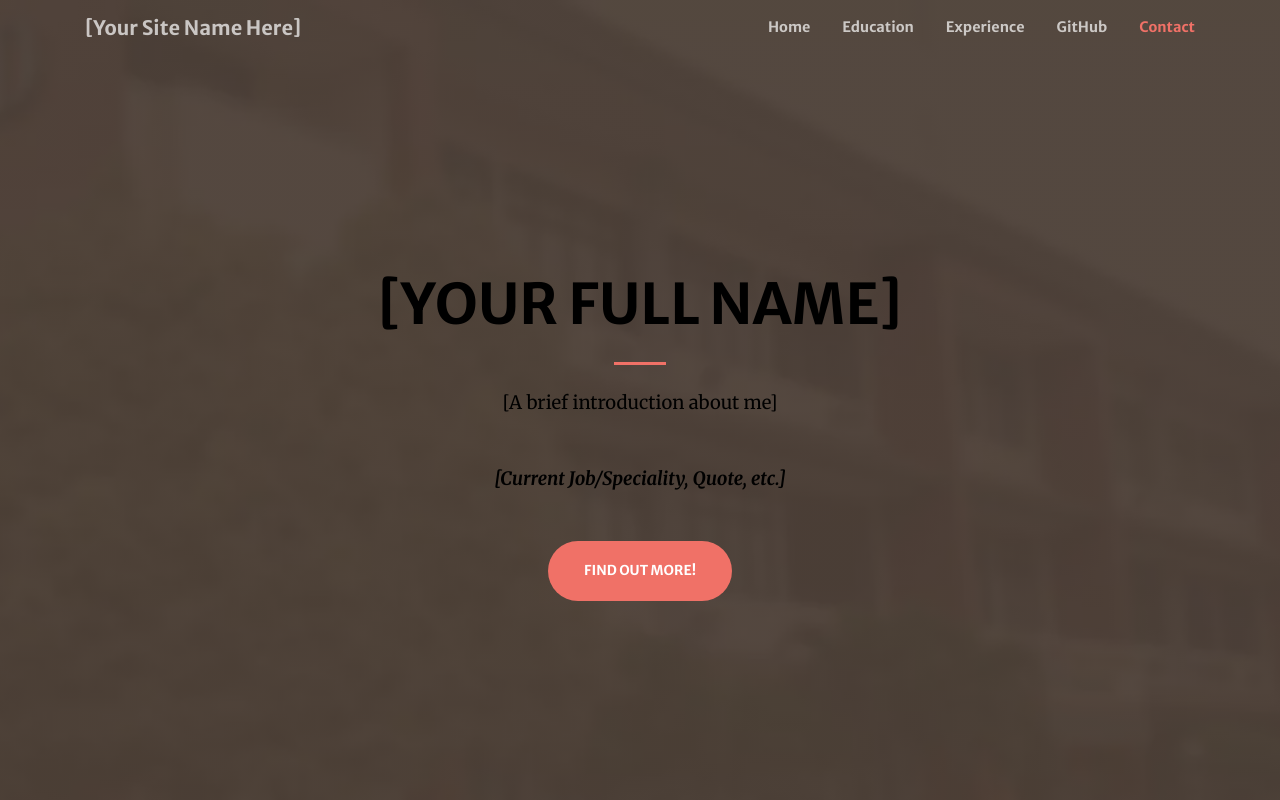
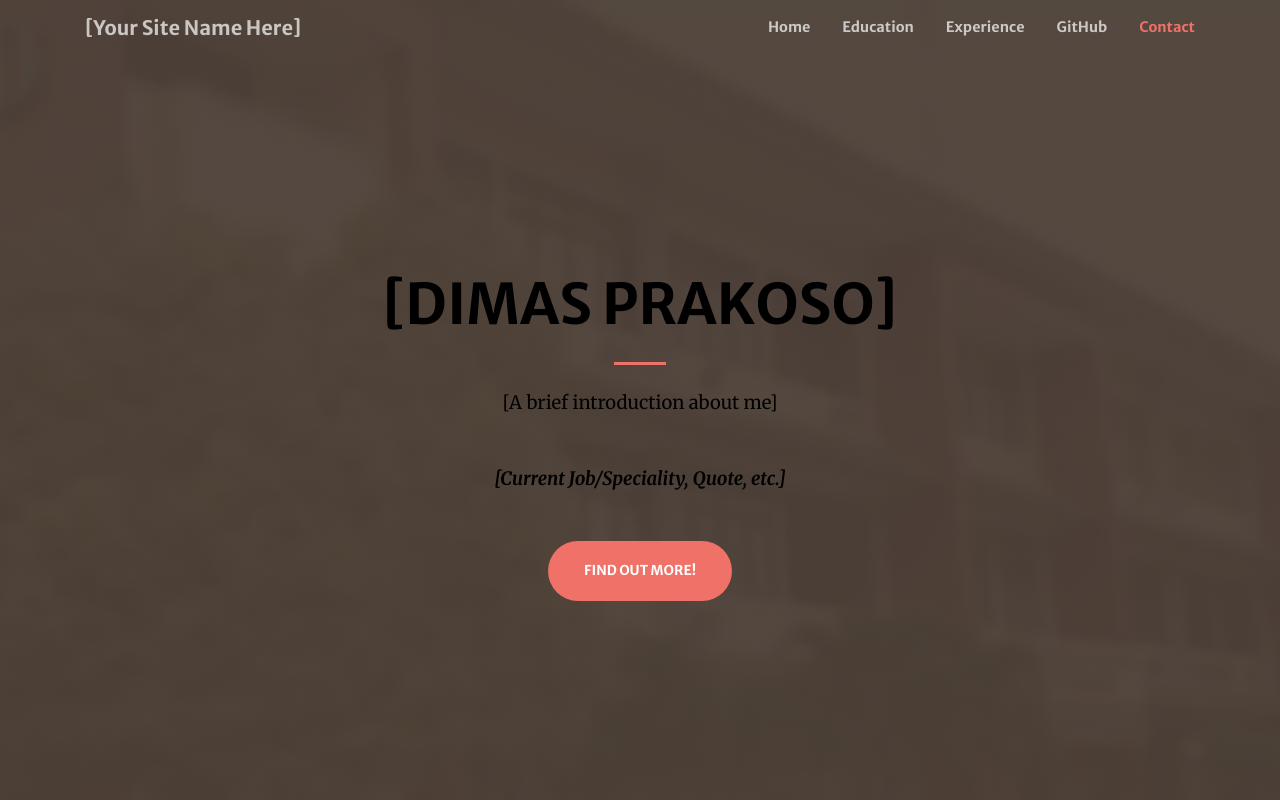
Before and after one commit to Kryptowonder/dimascode.github.io, a plain HTML site: page index.html in a window 1280 px wide. Shown: the top 800 px of the page. Drawn offline with nearby package versions, Linux system fonts and the light colour scheme.

Commit message:
Update index.html

```diff
--- a/index.html
+++ b/index.html
@@ -78,7 +78,7 @@
       <div class="row">
         <div class="col-lg-10 mx-auto">
           <h1 class="text-uppercase">
-            <strong>[Your Full Name]</strong>
+            <strong>[Dimas Prakoso]</strong>
           </h1>
           <hr class="divider my-4" />
         </div>
```
